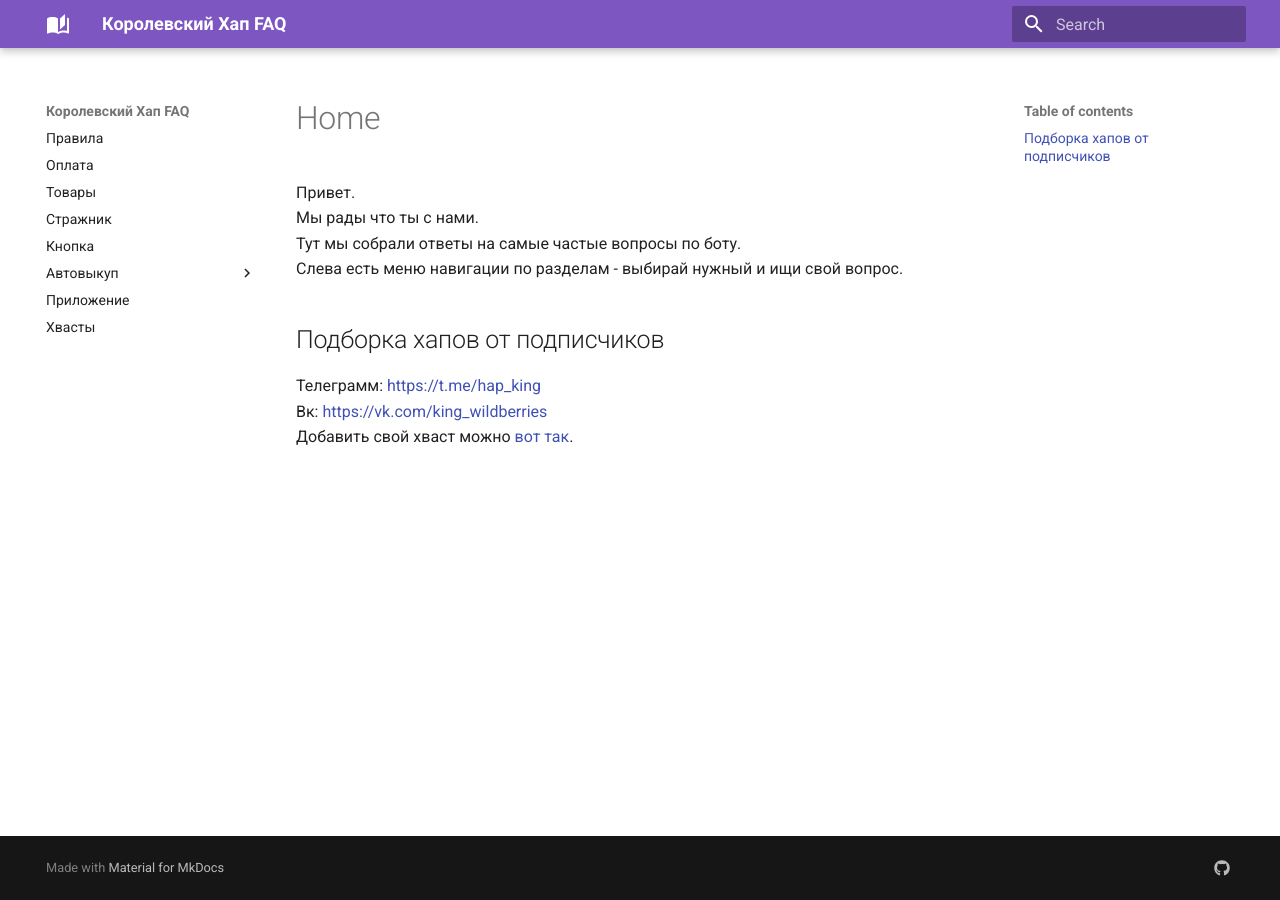
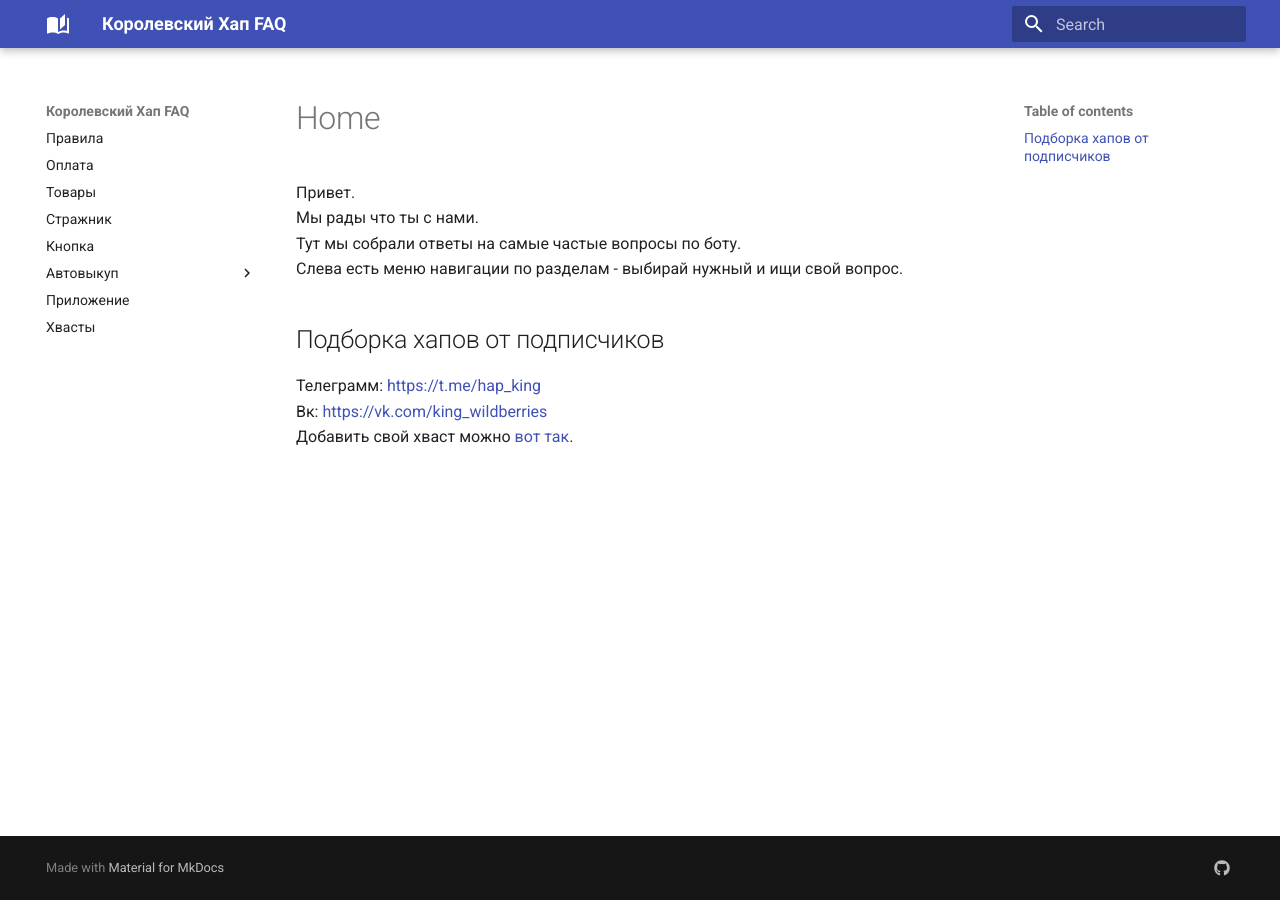
Before and after one commit to korolevskiyhap/faq, an MkDocs documentation site: the page built from docs/index.md, in a window 1280 px wide. Built offline with MkDocs 1.6.1 and Material for MkDocs 9.7.7, drawn with Linux system fonts in a browser that asks for light colours.

Commit message:
Update mkdocs.yml

```diff
--- a/mkdocs.yml
+++ b/mkdocs.yml
@@ -3,13 +3,13 @@
 
 theme:
   name: material
-  custom_dir: theme
+  #custom_dir: theme
   icon:
     logo: material/book-open-page-variant
-  palette:
-    scheme: dracula
-    primary: deep purple
-    accent: deep purple
+  #palette:
+  #  scheme: dracula
+  #  primary: deep purple
+  #  accent: deep purple
   font:
     text: Roboto
     code: Roboto Mono
```
